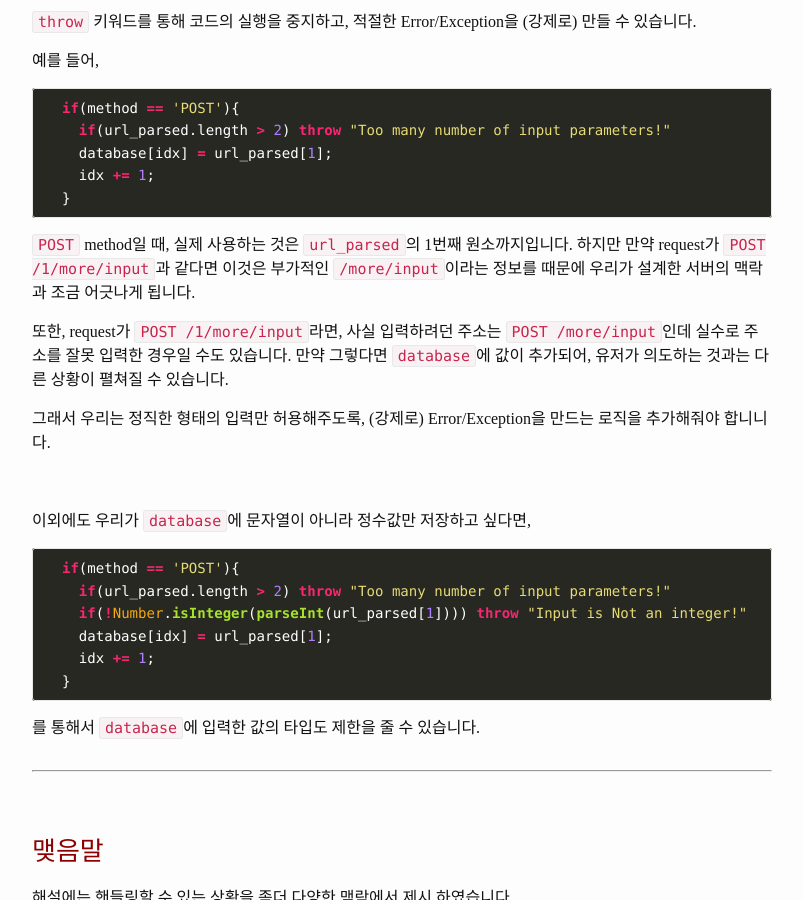
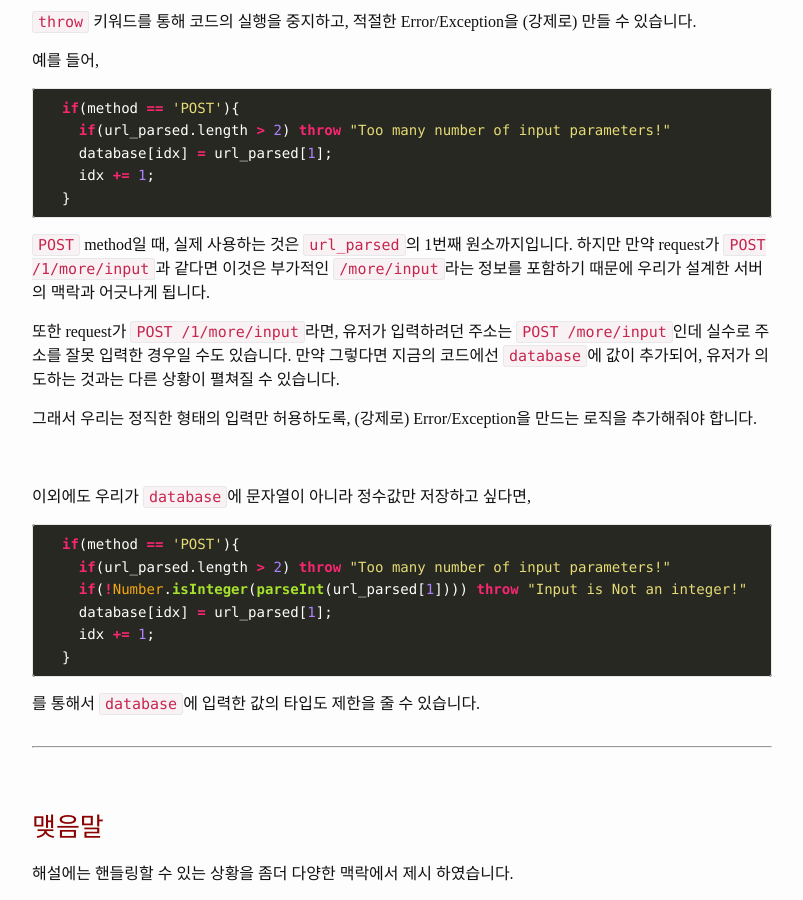
Before and after one commit to PoApper/backend-seminar, a Jekyll site: the page built from _posts/2020-11-12-HW4-solution.md, in a window 1280 px wide and 900 px high, scrolled down 1218 px. Shown: the whole window, without its empty margins (238-1041 px from the left). Built offline with Jekyll 4.4.1, drawn with Linux system fonts in a browser that asks for light colours; some web fonts are replaced.

Commit message:
fix content

````diff
--- a/_posts/2020-11-12-HW4-solution.md
+++ b/_posts/2020-11-12-HW4-solution.md
@@ -58,11 +58,11 @@ try {
   }
 ```
 
-`POST` method일 때, 실제 사용하는 것은 `url_parsed`의 1번째 원소까지입니다. 하지만 만약 request가 `POST /1/more/input`과 같다면 이것은 부가적인 `/more/input`이라는 정보를 때문에 우리가 설계한 서버의 맥락과 조금 어긋나게 됩니다.
+`POST` method일 때, 실제 사용하는 것은 `url_parsed`의 1번째 원소까지입니다. 하지만 만약 request가 `POST /1/more/input`과 같다면 이것은 부가적인 `/more/input`라는 정보를 포함하기 때문에 우리가 설계한 서버의 맥락과 어긋나게 됩니다.
 
-또한,  request가 `POST /1/more/input`라면, 사실 입력하려던 주소는 `POST /more/input`인데 실수로 주소를 잘못 입력한 경우일 수도 있습니다. 만약 그렇다면 `database`에 값이 추가되어, 유저가 의도하는 것과는 다른 상황이 펼쳐질 수 있습니다.
+또한 request가 `POST /1/more/input`라면, 유저가 입력하려던 주소는 `POST /more/input`인데 실수로 주소를 잘못 입력한 경우일 수도 있습니다. 만약 그렇다면 지금의 코드에선 `database`에 값이 추가되어, 유저가 의도하는 것과는 다른 상황이 펼쳐질 수 있습니다.
 
-그래서 우리는 정직한 형태의 입력만 허용해주도록, (강제로) Error/Exception을 만드는 로직을 추가해줘야 합니니다.
+그래서 우리는 정직한 형태의 입력만 허용하도록, (강제로) Error/Exception을 만드는 로직을 추가해줘야 합니다.
 
 <br>
 
````
